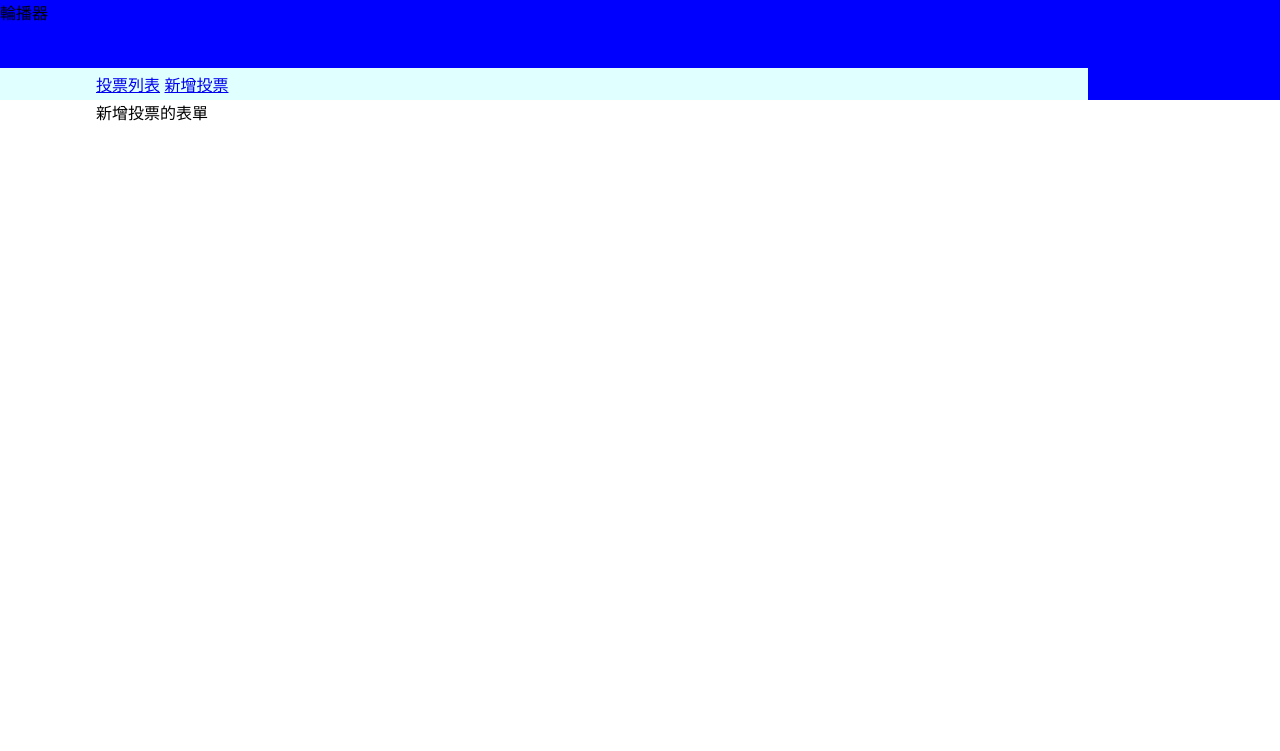
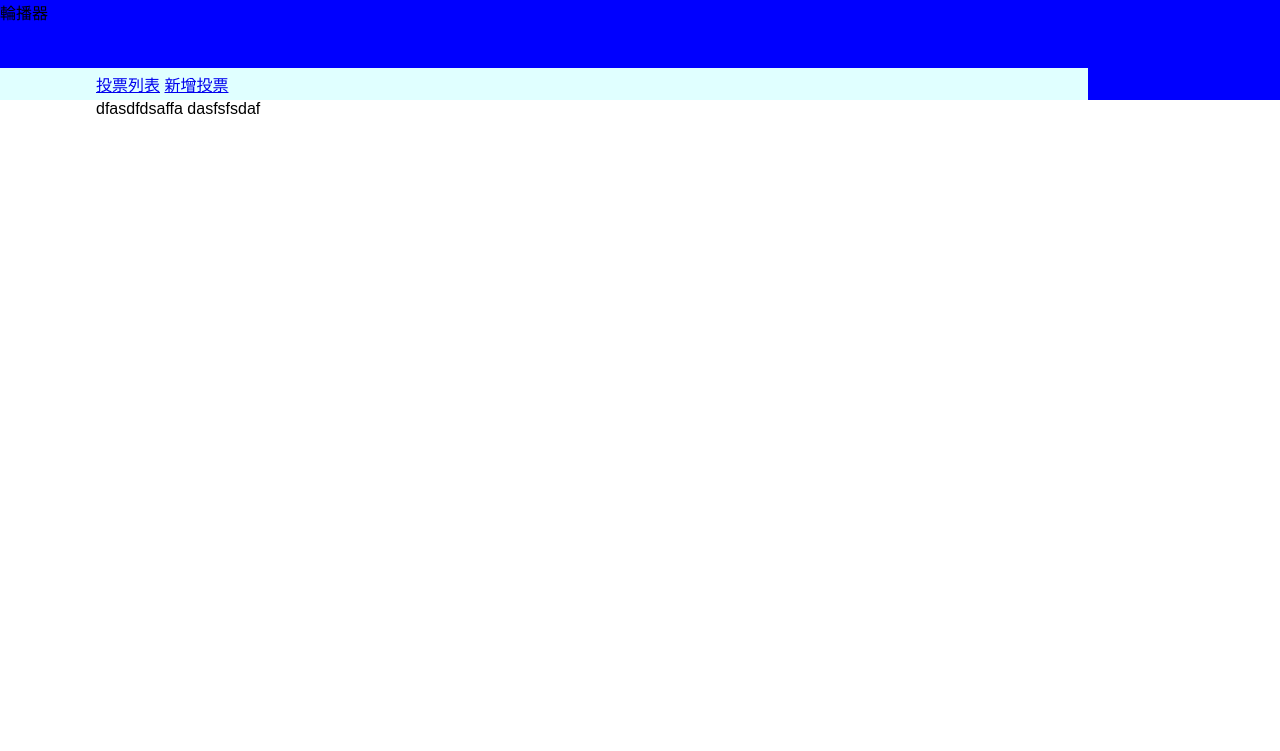
Before and after one commit to mackliu/11101-vote, a PHP site: page /back.php?do=add_vote in a window 1280 px wide. Shown: the top 751 px of the page. Run offline with PHP 8.4, Linux system fonts and the light colour scheme.

Commit message:
增加對include 檔案的判斷

```diff
--- a/back.php
+++ b/back.php
@@ -18,6 +18,8 @@
 <?php
 if(isset($_GET['do'])){
     $file="./back/".$_GET['do'].".php";
+}
+if(isset($file) && file_exists($file)){
     include $file;
 }else{
 ?>
--- a/back/add_vote.php
+++ b/back/add_vote.php
@@ -1 +1,2 @@
-新增投票的表單
+dfasdfdsaffa
+dasfsfsdaf
```
